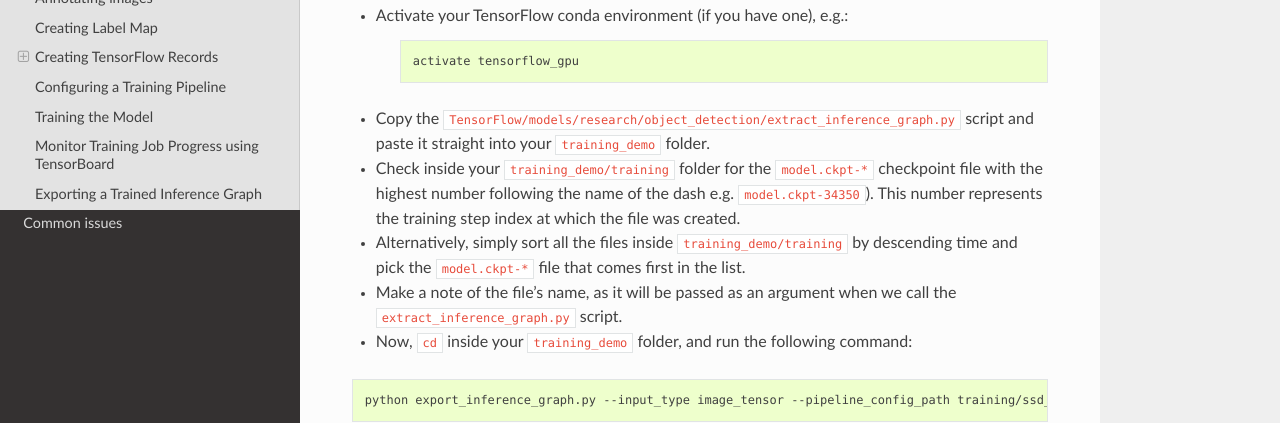
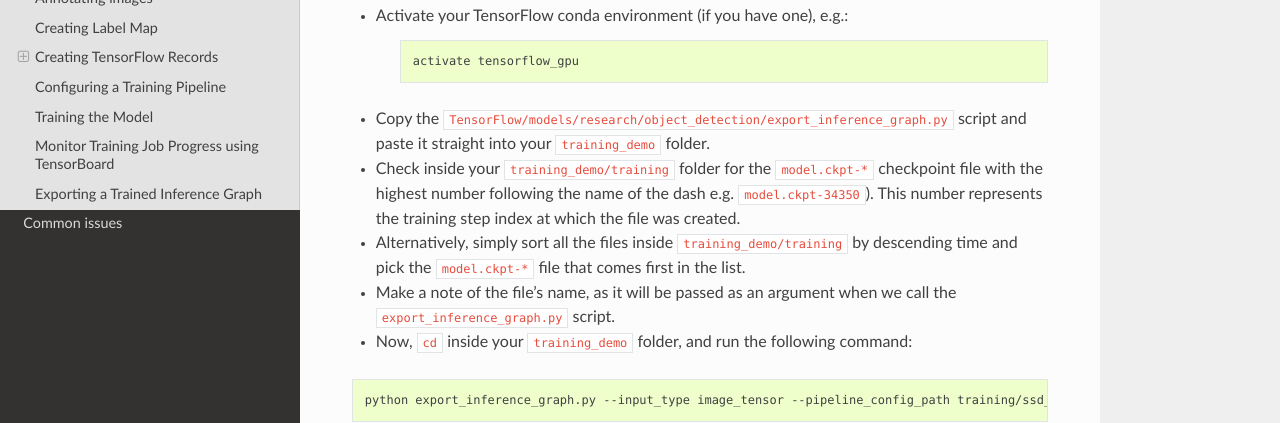
Before and after one commit to sglvladi/TensorFlowObjectDetectionTutorial, a Sphinx documentation site: the page built from docs/source/training.rst, in a window 1280 px wide and 900 px high, scrolled down 15873 px. Shown: the part 290-713 px from the top of the window. Built offline with Sphinx 7.4.7 and the Read the Docs theme 2.0.0, drawn with Linux system fonts in a browser that asks for light colours; some of the changed text lies outside the part shown.

Commit message:
Some Tensorflow files are renamed

```diff
--- a/docs/source/training.rst
+++ b/docs/source/training.rst
@@ -715,10 +715,10 @@ Once your training job is complete, you need to extract the newly trained infere
 
         activate tensorflow_gpu
 
-- Copy the ``TensorFlow/models/research/object_detection/extract_inference_graph.py`` script and paste it straight into your ``training_demo`` folder.
+- Copy the ``TensorFlow/models/research/object_detection/export_inference_graph.py`` script and paste it straight into your ``training_demo`` folder.
 - Check inside your ``training_demo/training`` folder for the ``model.ckpt-*`` checkpoint file with the highest number following the name of the dash e.g. ``model.ckpt-34350``). This number represents the training step index at which the file was created.
 - Alternatively, simply sort all the files inside ``training_demo/training`` by descending time and pick the ``model.ckpt-*`` file that comes first in the list.
-- Make a note of the file's name, as it will be passed as an argument when we call the ``extract_inference_graph.py`` script.
+- Make a note of the file's name, as it will be passed as an argument when we call the ``export_inference_graph.py`` script.
 - Now, ``cd`` inside your ``training_demo`` folder, and run the following command:
 
 .. code-block:: posh
```
Also changed, not shown: other parts of docs/source/training.rst (+1 -1 lines).
